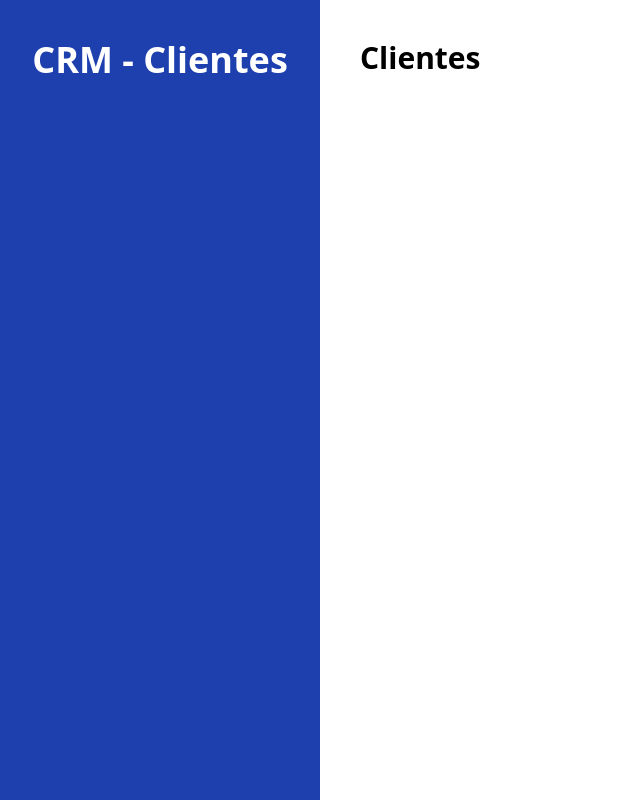
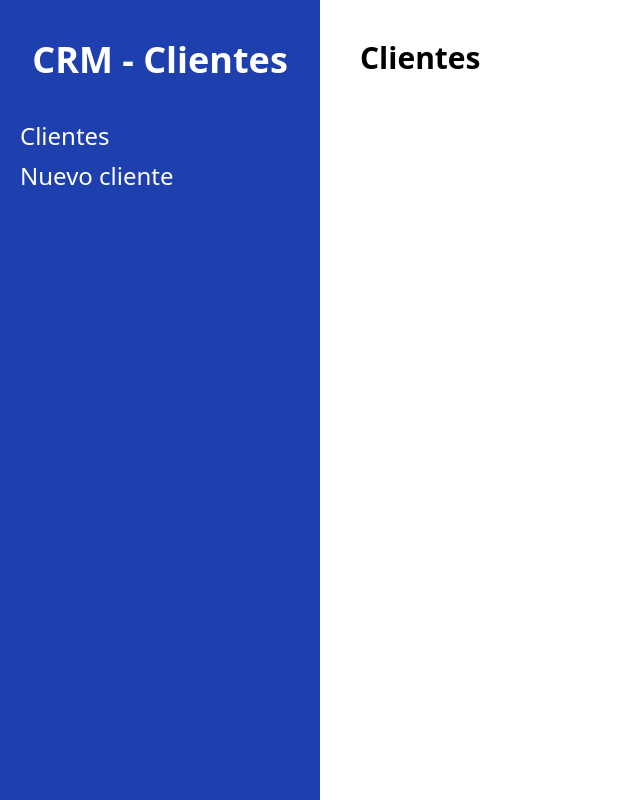
Before and after one commit to AlonsoAM/crm-react, a React app: page / in a window 1280 px wide. Shown: the whole page, without its empty margins (0-640 px from the left). Built offline with nearby package versions, Linux system fonts and the light colour scheme; the HTML template or start-up script is replaced by a standard one.

Commit message:
Navegar entre componentes con Link

```diff
--- a/src/components/Layout.jsx
+++ b/src/components/Layout.jsx
@@ -1,4 +1,4 @@
-import { Outlet } from "react-router-dom";
+import { Outlet, Link } from "react-router-dom";
 
 export const Layout = () => {
   return (
@@ -8,6 +8,20 @@
           <h2 className="text-4xl font-black text-center text-white">
             CRM - Clientes
           </h2>
+          <nav className="mt-10">
+            <Link
+              to="/"
+              className="text-white block text-2xl mt-2 hover:text-indigo-300"
+            >
+              Clientes
+            </Link>
+            <Link
+              to="/clientes/nuevo"
+              className="text-white block text-2xl mt-2 hover:text-indigo-300"
+            >
+              Nuevo cliente
+            </Link>
+          </nav>
         </aside>
         <main className="md:w-3/4 p-10 md:h-screen overflow-scroll">
           <Outlet />
```
